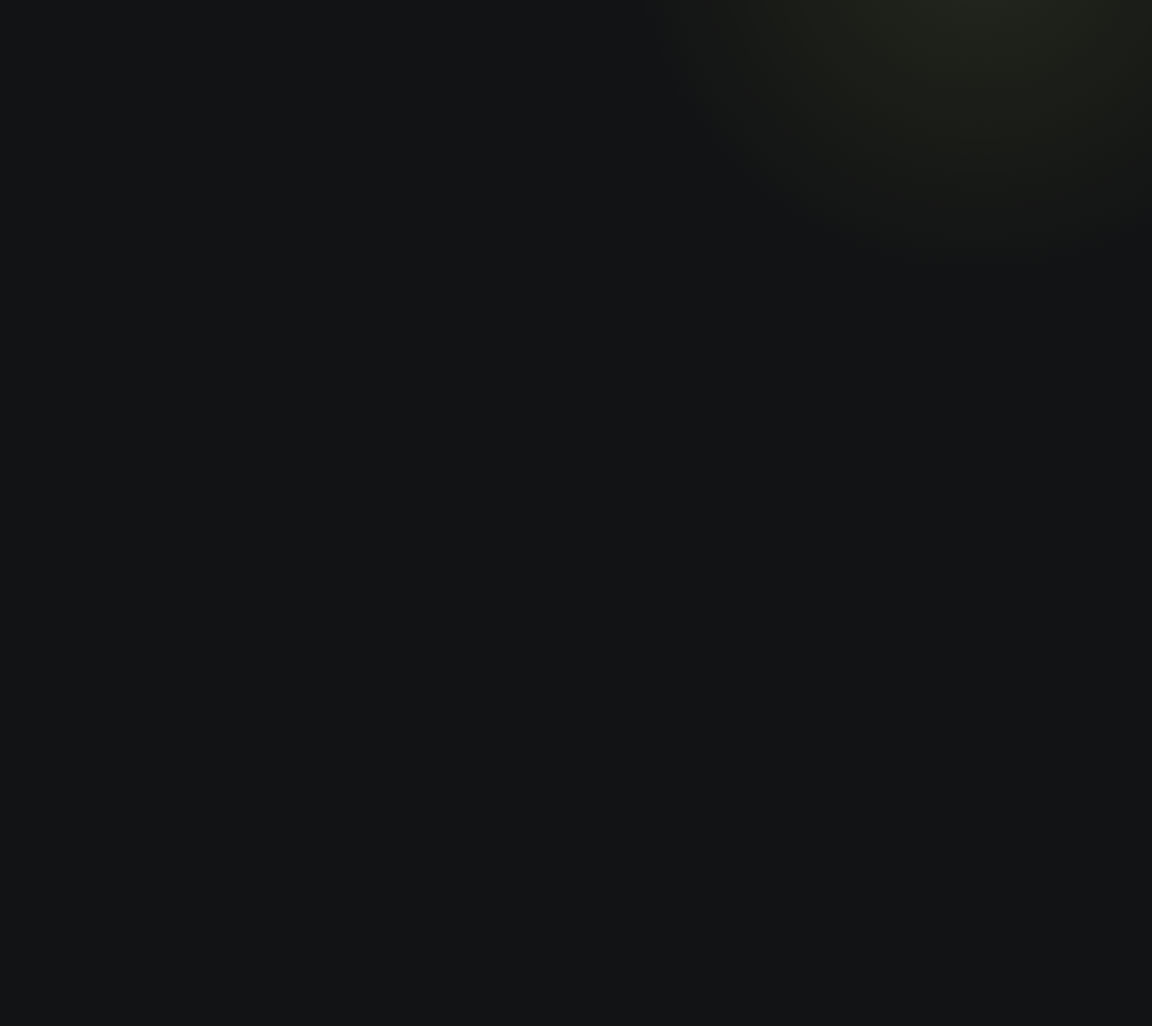
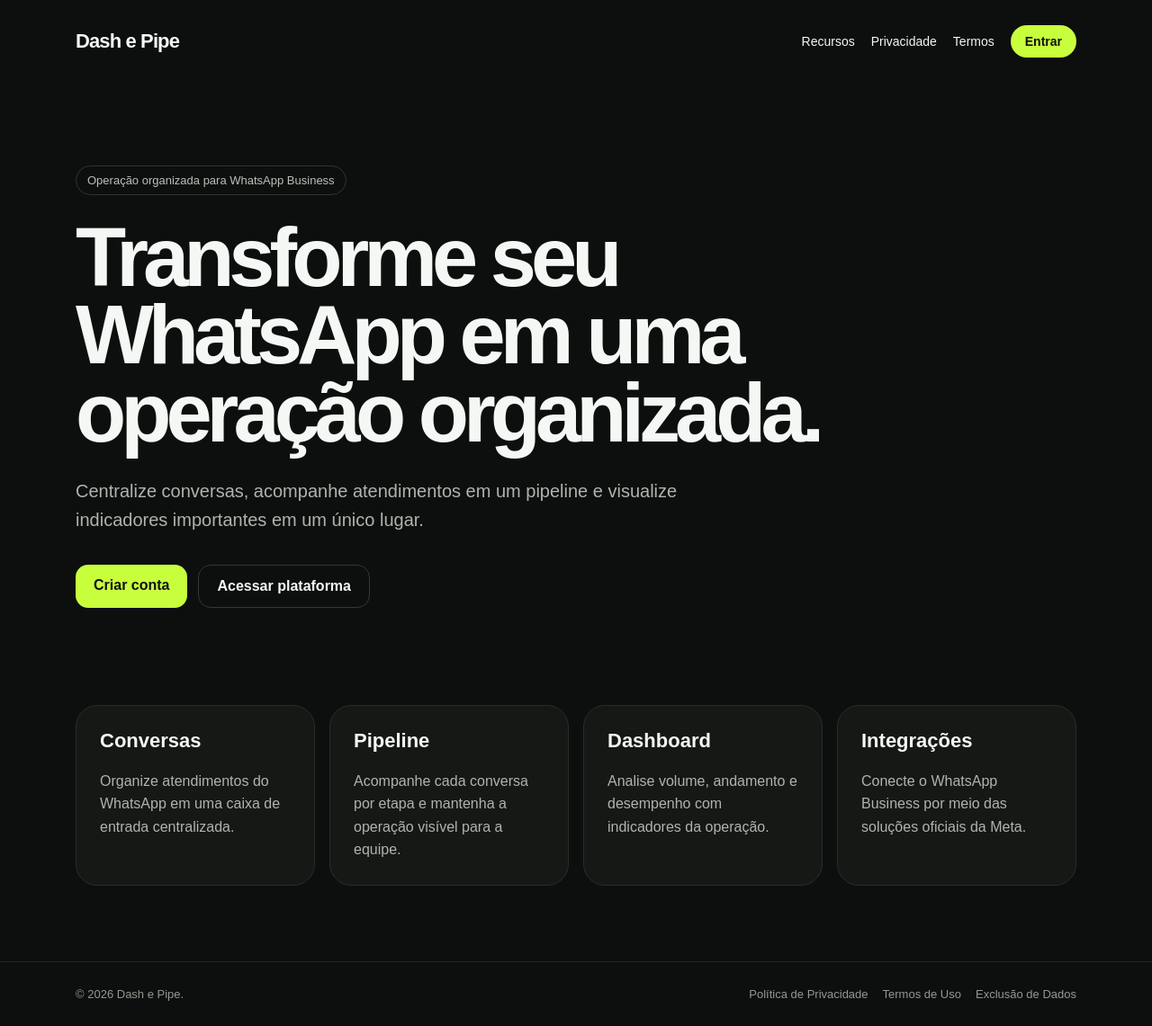
Before and after one commit to robautic/DASH, a Next.js app: page / in a window 1280 px wide. Before the commit this address had no page. Shown: the whole page at 90% size. Before the commit the page ends 800 px from the top, so only its background shows below. Built offline with nearby package versions, Linux system fonts and the light colour scheme.

Commit message:
feat: add public landing page for Meta business review

```diff
--- a/src/app/page.tsx
+++ b/src/app/page.tsx
@@ -1,5 +1,58 @@
-import { redirect } from 'next/navigation'
+import Link from 'next/link'
 
 export default function Home() {
-  redirect('/login')
+  return (
+    <main style={{ minHeight: '100vh', background: '#0d0f0e', color: '#f5f7f4' }}>
+      <header style={{ maxWidth: 1160, margin: '0 auto', padding: '28px 24px', display: 'flex', alignItems: 'center', justifyContent: 'space-between', gap: 20 }}>
+        <div style={{ fontSize: 22, fontWeight: 900, letterSpacing: '-0.04em' }}>Dash e Pipe</div>
+        <nav style={{ display: 'flex', alignItems: 'center', gap: 18, fontSize: 14 }}>
+          <a href="#recursos">Recursos</a>
+          <Link href="/privacidade">Privacidade</Link>
+          <Link href="/termos">Termos</Link>
+          <Link href="/login" style={{ background: '#c8ff3d', color: '#111', padding: '10px 16px', borderRadius: 999, fontWeight: 800 }}>Entrar</Link>
+        </nav>
+      </header>
+
+      <section style={{ maxWidth: 1160, margin: '0 auto', padding: '92px 24px 72px' }}>
+        <div style={{ display: 'inline-flex', border: '1px solid #30352f', borderRadius: 999, padding: '8px 12px', color: '#b9c0b7', fontSize: 13, marginBottom: 26 }}>
+          Operação organizada para WhatsApp Business
+        </div>
+        <h1 style={{ maxWidth: 900, fontSize: 'clamp(48px, 8vw, 92px)', lineHeight: .94, letterSpacing: '-0.065em', margin: 0 }}>
+          Transforme seu WhatsApp em uma operação organizada.
+        </h1>
+        <p style={{ maxWidth: 720, color: '#aeb5ac', fontSize: 20, lineHeight: 1.6, margin: '28px 0 34px' }}>
+          Centralize conversas, acompanhe atendimentos em um pipeline e visualize indicadores importantes em um único lugar.
+        </p>
+        <div style={{ display: 'flex', flexWrap: 'wrap', gap: 12 }}>
+          <Link href="/cadastro" style={{ background: '#c8ff3d', color: '#111', padding: '14px 20px', borderRadius: 14, fontWeight: 850 }}>Criar conta</Link>
+          <Link href="/login" style={{ border: '1px solid #333833', padding: '14px 20px', borderRadius: 14, fontWeight: 750 }}>Acessar plataforma</Link>
+        </div>
+      </section>
+
+      <section id="recursos" style={{ maxWidth: 1160, margin: '0 auto', padding: '36px 24px 84px', display: 'grid', gridTemplateColumns: 'repeat(auto-fit, minmax(240px, 1fr))', gap: 16 }}>
+        {[
+          ['Conversas', 'Organize atendimentos do WhatsApp em uma caixa de entrada centralizada.'],
+          ['Pipeline', 'Acompanhe cada conversa por etapa e mantenha a operação visível para a equipe.'],
+          ['Dashboard', 'Analise volume, andamento e desempenho com indicadores da operação.'],
+          ['Integrações', 'Conecte o WhatsApp Business por meio das soluções oficiais da Meta.'],
+        ].map(([title, text]) => (
+          <article key={title} style={{ background: '#151815', border: '1px solid #292d29', borderRadius: 24, padding: 26 }}>
+            <h2 style={{ marginTop: 0, fontSize: 22 }}>{title}</h2>
+            <p style={{ color: '#aeb5ac', lineHeight: 1.6, marginBottom: 0 }}>{text}</p>
+          </article>
+        ))}
+      </section>
+
+      <footer style={{ borderTop: '1px solid #242824' }}>
+        <div style={{ maxWidth: 1160, margin: '0 auto', padding: '28px 24px', display: 'flex', flexWrap: 'wrap', justifyContent: 'space-between', gap: 18, color: '#929991', fontSize: 13 }}>
+          <span>© {new Date().getFullYear()} Dash e Pipe.</span>
+          <div style={{ display: 'flex', flexWrap: 'wrap', gap: 16 }}>
+            <Link href="/privacidade">Política de Privacidade</Link>
+            <Link href="/termos">Termos de Uso</Link>
+            <Link href="/exclusao-de-dados">Exclusão de Dados</Link>
+          </div>
+        </div>
+      </footer>
+    </main>
+  )
 }
```
